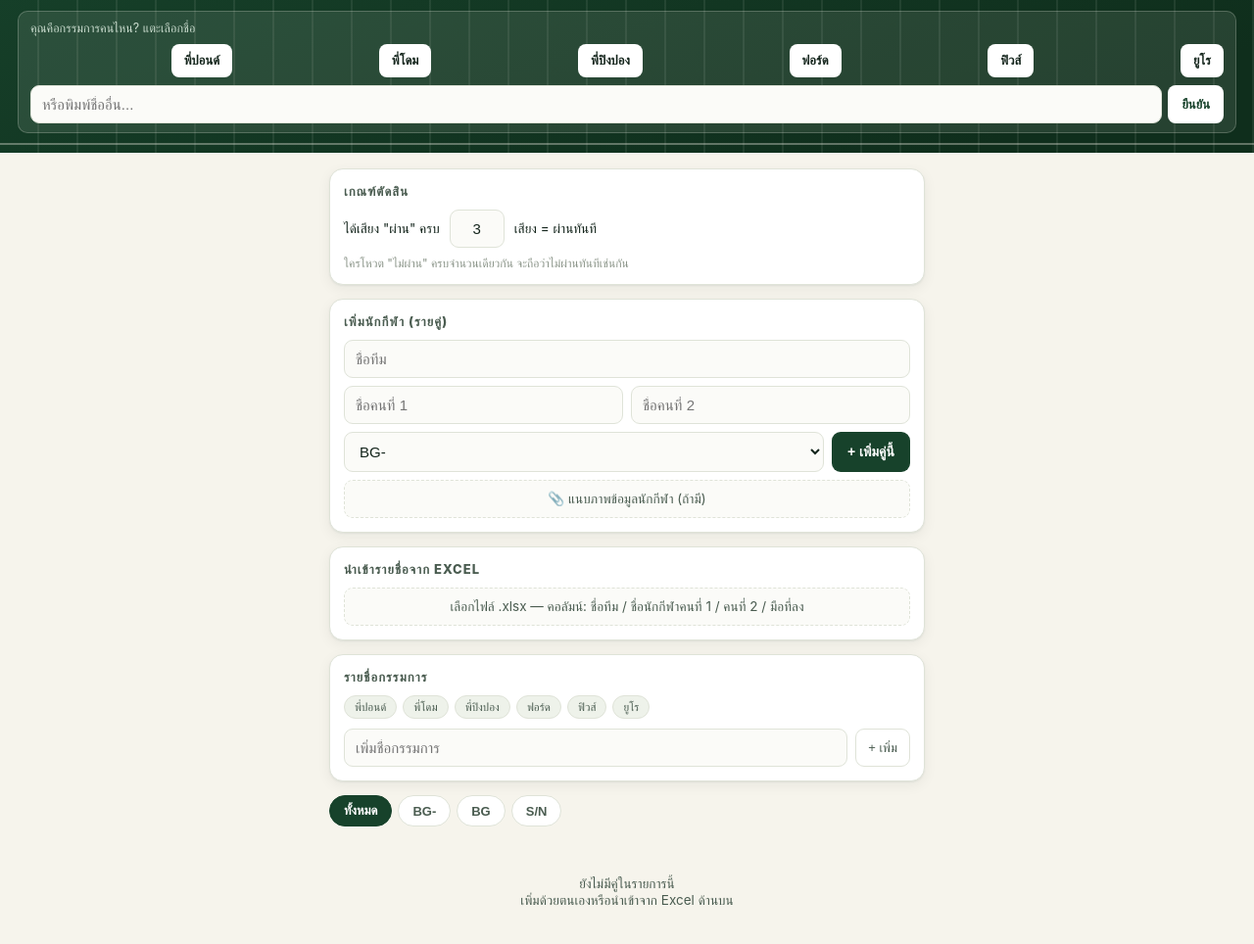
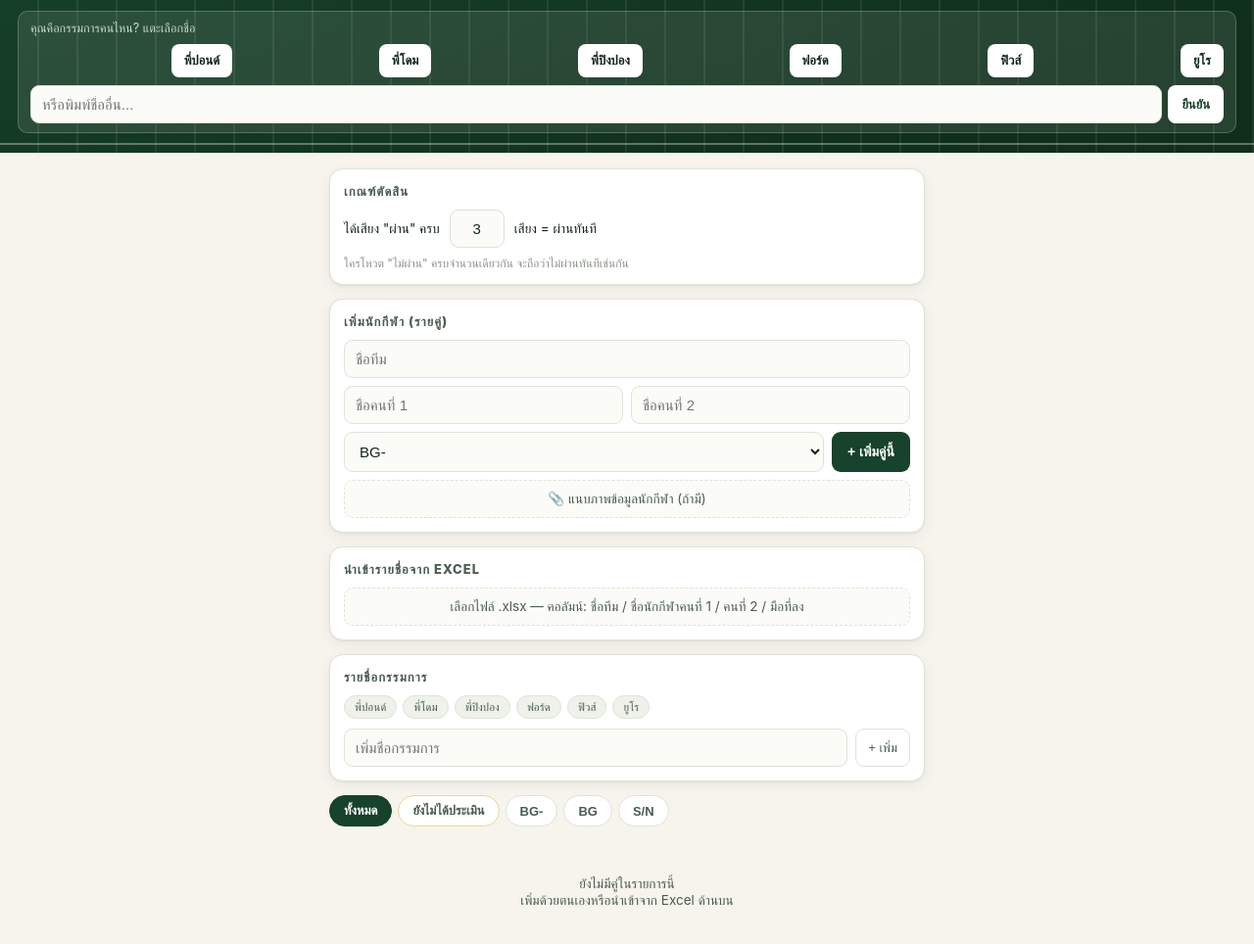
Before and after one commit to kritsanaramsiri/bh-badminton-series-2026, a plain HTML site: page index.html in a window 1280 px wide. Shown: the part 92-1056 px from the top of the page at 98% size. Drawn offline with Linux system fonts and the light colour scheme; no server answers.

Commit message:
Update index.html

```diff
--- a/index.html
+++ b/index.html
@@ -64,6 +64,7 @@
     color:#bcd7c4; font-weight:700; margin:0 0 6px;
   }
   h1{ margin:0; font-size:22px; font-weight:800; letter-spacing:-.01em; }
+  #headerPendingBadge .count-badge{ font-size:12px; padding:2px 9px; vertical-align:middle; }
   .sub{ margin:4px 0 0; font-size:13px; color:#c9dbcd; }
   .whoami{
     margin-top:14px; display:flex; align-items:center; gap:8px; flex-wrap:wrap;
@@ -128,6 +129,13 @@
     background:#fff; font-size:13px; font-weight:700; color:var(--ink-soft); cursor:pointer;
   }
   .levels-nav button.active{ background:var(--court); color:#fff; border-color:var(--court); }
+  .pending-filter-btn{ border-color:#eed49b !important; }
+  .pending-filter-btn.active{ background:var(--pending) !important; border-color:var(--pending) !important; }
+  .count-badge{
+    display:inline-block; background:var(--fail); color:#fff; font-size:11px; font-weight:800;
+    border-radius:999px; padding:1px 7px; margin-left:4px; vertical-align:middle;
+  }
+  .pending-filter-btn.active .count-badge{ background:rgba(255,255,255,.3); }
 
   .player{
     background:var(--card); border:1px solid var(--line); border-radius:14px;
@@ -208,7 +216,7 @@
 
 <header>
   <p class="eyebrow">BH Badminton Series 2026</p>
-  <h1>ประเมินมือนักแบด</h1>
+  <h1>ประเมินมือนักแบด <span id="headerPendingBadge"></span></h1>
   <p class="sub">โหวตร่วมกัน — เห็นผลแบบเรียลไทม์ พร้อมสำรองข้อมูลถาวร</p>
   <div class="whoami" id="whoami">
     <span>กำลังโหลด…</span>
@@ -561,7 +569,10 @@ $('fileInput').addEventListener('change', async (e)=>{
   e.target.value = '';
 });
 
-// ---- Level filter nav ----
+// ---- Level filter nav (+ pending-review filter) ----
+function pendingCount(){
+  return players.filter(p => verdictFor(p.id) === 'pending').length;
+}
 function renderLevelsNav(){
   const nav = $('levelsNav');
   nav.innerHTML = '';
@@ -570,6 +581,14 @@ function renderLevelsNav(){
   all.className = activeLevel === 'ALL' ? 'active' : '';
   all.onclick = ()=>{ activeLevel = 'ALL'; render(); };
   nav.appendChild(all);
+
+  const pending = pendingCount();
+  const pendingBtn = document.createElement('button');
+  pendingBtn.className = 'pending-filter-btn' + (activeLevel === 'PENDING' ? ' active' : '');
+  pendingBtn.innerHTML = `ยังไม่ได้ประเมิน${pending > 0 ? ` <span class="count-badge">${pending}</span>` : ''}`;
+  pendingBtn.onclick = ()=>{ activeLevel = 'PENDING'; render(); };
+  nav.appendChild(pendingBtn);
+
   DEFAULT_LEVELS.forEach(lv=>{
     const b = document.createElement('button');
     b.textContent = lv;
@@ -577,6 +596,14 @@ function renderLevelsNav(){
     b.onclick = ()=>{ activeLevel = lv; render(); };
     nav.appendChild(b);
   });
+
+  // reflect the pending count in the browser tab too — visible whenever the
+  // tab is open (including in the background), no permission needed
+  document.title = pending > 0 ? `(${pending}) ประเมินมือนักแบด` : 'ประเมินมือนักแบด';
+  const headerBadge = $('headerPendingBadge');
+  if(headerBadge){
+    headerBadge.innerHTML = pending > 0 ? `<span class="count-badge">${pending} ค้าง</span>` : '';
+  }
 }
 
 // ---- Vote logic ----
@@ -642,9 +669,15 @@ function render(){
   renderJudgeTags();
   renderLevelsNav();
   const list = $('playerList');
-  const filtered = activeLevel === 'ALL' ? players : players.filter(p=>p.level===activeLevel);
+  let filtered;
+  if(activeLevel === 'ALL') filtered = players;
+  else if(activeLevel === 'PENDING') filtered = players.filter(p => verdictFor(p.id) === 'pending');
+  else filtered = players.filter(p=>p.level===activeLevel);
   if(filtered.length === 0){
-    list.innerHTML = '<div class="empty">ยังไม่มีคู่ในรายการนี้<br>เพิ่มด้วยตนเองหรือนำเข้าจาก Excel ด้านบน</div>';
+    const emptyMsg = activeLevel === 'PENDING'
+      ? 'ไม่มีคู่ที่ค้างประเมินแล้ว 🎉'
+      : 'ยังไม่มีคู่ในรายการนี้<br>เพิ่มด้วยตนเองหรือนำเข้าจาก Excel ด้านบน';
+    list.innerHTML = `<div class="empty">${emptyMsg}</div>`;
     return;
   }
   list.innerHTML = '';
```
